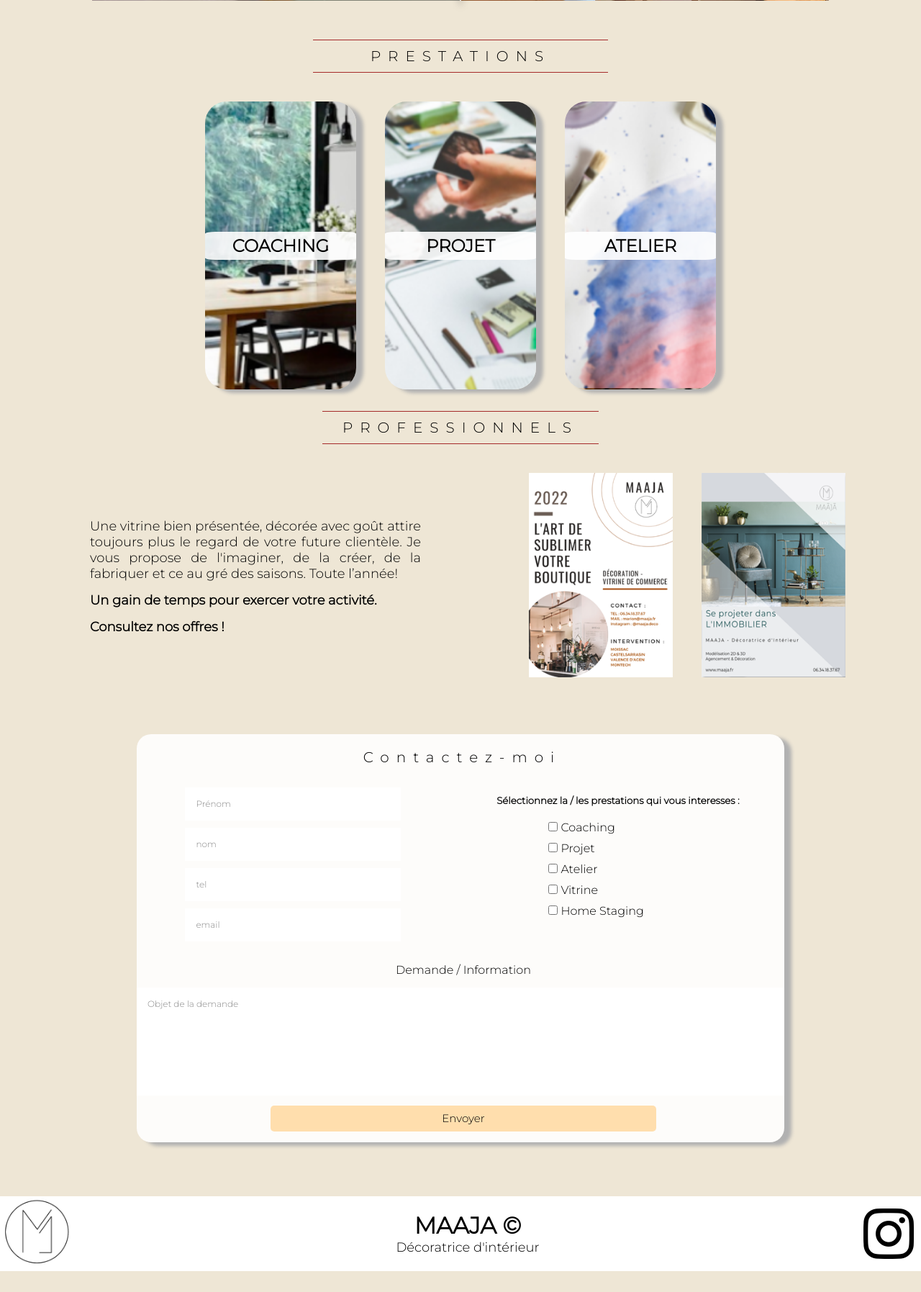
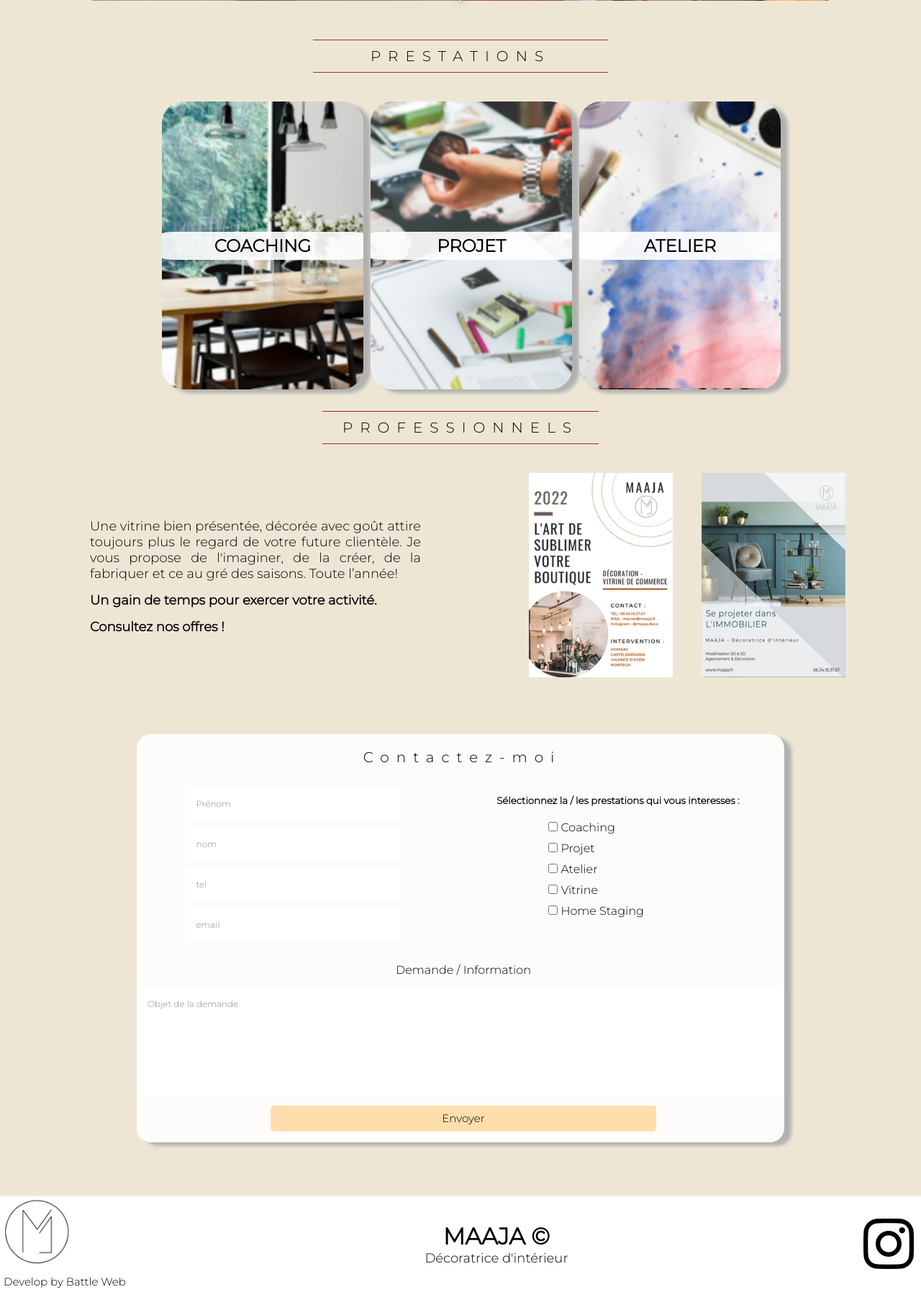
Before and after one commit to MikeAppDev/maaja, a PHP site: page /PHP/ in a window 1280 px wide. Shown: the part 2415-4210 px from the top of the page at 72% size. Before the commit the page ends 4181 px from the top, so only its background shows below. Run offline with PHP 8.4, Linux system fonts and the light colour scheme; some libraries are stand-ins or nearby versions.

Commit message:
changement de la taille des cards prices au format desktop + ajout du lien extern battleweb

```diff
--- a/css/footer.scss
+++ b/css/footer.scss
@@ -49,3 +49,8 @@
   }
 
 }
+
+.bf{
+  padding: 5px;
+  font-size: 15px;
+}
--- a/index.php
+++ b/index.php
@@ -463,7 +463,13 @@ $cool = "<div class='center'><p class='center fond'> $_POST[prenom] $_POST[nom]
 
 <div class="footer__content">
     <div class="">
-        <img class="footer__logo" src="./assets/logo-maaja-marion-decoratrice-interieur.png" alt="logo maaja décoratrice d'intérieur tarn et garone">
+        <div>
+            <img class="footer__logo" src="./assets/logo-maaja-marion-decoratrice-interieur.png" alt="logo maaja décoratrice d'intérieur tarn et garone">
+        </div>
+        <div class="center bf">
+            <a href="https://sitevitrine.battlefast.com/">Develop by Battle Web</a>
+        </div>
+
     </div>
     <div class="footer__content__text">
         <div><h4 class="footer__titre">MAAJA ©</h4></div>
--- a/rendu.css
+++ b/rendu.css
@@ -247,6 +247,11 @@ body {
   margin-bottom: 10px;
   border-radius: 30px;
 }
+@media only screen and (min-width: 768px) {
+  .containerCard {
+    margin-right: 60px;
+  }
+}
 
 .card-front {
   width: 210px;
@@ -267,6 +272,11 @@ body {
   align-items: center;
   box-shadow: 10px 5px 5px #b1b1b1;
   cursor: pointer;
+}
+@media only screen and (min-width: 768px) {
+  .card-front {
+    width: 280px;
+  }
 }
 
 .prestaCoaching {
@@ -323,9 +333,19 @@ body {
   justify-content: center;
   align-items: center;
 }
+@media only screen and (min-width: 768px) {
+  .prestaPrix__descriptif {
+    font-size: 11px;
+  }
+}
 .prestaPrix__title {
   font-size: small;
   font-weight: 900;
+}
+@media only screen and (min-width: 768px) {
+  .prestaPrix__title {
+    font-size: 15px;
+  }
 }
 
 .card-back {
@@ -353,6 +373,11 @@ body {
   box-shadow: 10px 5px 5px #b1b1b1;
   padding: 10px;
 }
+@media only screen and (min-width: 768px) {
+  .card-back {
+    width: 280px;
+  }
+}
 
 .card:hover .card-front {
   -moz-transform: rotateY(180deg);
@@ -372,7 +397,7 @@ body {
 .detailBackCard {
   text-align: unset;
   padding-left: 20px;
-  font-size: 8px;
+  font-size: 11px;
 }
 
 .titleBack {
@@ -699,6 +724,11 @@ fieldset {
     padding-right: 5px;
   }
 }
+.bf {
+  padding: 5px;
+  font-size: 15px;
+}
+
 .menu {
   border-bottom: black 2px solid;
   padding: 10px 10px 10px 10px;
```
Also changed, not shown: css/cards.scss (+20 -1 lines), 1 other file.
